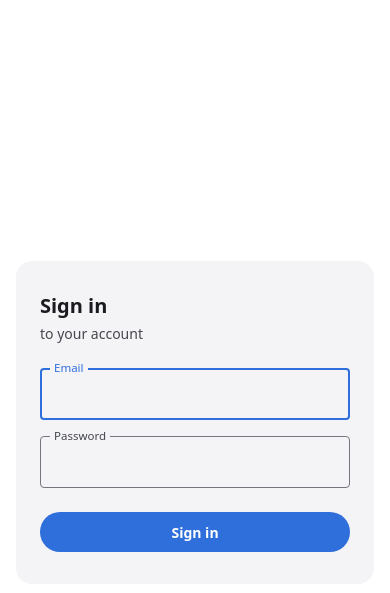
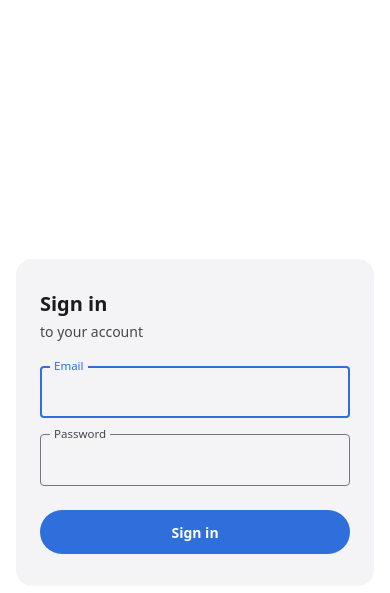
Before and after one commit to kananlanginhooper/OpenID-Connect-Python-Auth-for-private-sites, a Flask app: page /login in a window 390 px wide. Shown: the top 593 px of the page. Run offline with Flask 3, Linux system fonts and the light colour scheme; parts of the project's set-up code (start-up, migrations or seed data) failed here and were passed over; some libraries are stand-ins or nearby versions.

Commit message:
Sign-in pages on phones: 16px inputs, 44px buttons, dvh, safe areas
- Inputs at 16px so iOS doesn't zoom on focus.
- Buttons and site links are 44px tap targets.
- Full height uses 100dvh; padding keeps clear of notches.
- Long emails and site names wrap instead of widening the page.

Co-Authored-By: Claude Opus 5.5 <noreply@anthropic.com>

```diff
--- a/idp/idp/static/pages.css
+++ b/idp/idp/static/pages.css
@@ -2,13 +2,15 @@
 body {
   display: grid;
   place-items: center;
-  min-height: 100vh;
-  padding: var(--app-space-4);
+  min-height: 100dvh; /* the visible height, under a phone's browser bars */
+  padding: max(var(--app-space-4), env(safe-area-inset-top)) max(var(--app-space-4), env(safe-area-inset-right))
+    max(var(--app-space-4), env(safe-area-inset-bottom)) max(var(--app-space-4), env(safe-area-inset-left));
 }
 
 .card {
   width: 100%;
   max-width: 380px;
+  overflow-wrap: anywhere; /* long emails and site names wrap instead of widening the page */
   padding: var(--app-space-6) var(--app-space-5);
   background: var(--app-card);
   border-radius: var(--app-radius-l);
@@ -28,7 +30,7 @@ p.sub { margin: 0 0 var(--app-space-5); color: var(--app-muted); }
   background: transparent;
   color: var(--app-ink);
   font: var(--app-text-md);
-  font-size: 15px;
+  font-size: 16px; /* under 16px, iOS zooms the page on focus */
 }
 .field input:hover { border-color: var(--app-ink); }
 .field input:focus { outline: none; border: 2px solid var(--app-accent); padding: 0 calc(var(--app-space-4) - 1px); }
@@ -48,15 +50,15 @@ button,
 .btn {
   display: block;
   width: 100%;
-  height: 40px;
+  height: 44px; /* a full tap target */
   margin-top: var(--app-space-5);
   border: 0;
-  border-radius: 20px;
+  border-radius: 22px;
   background: var(--app-accent);
   color: var(--app-on-accent);
   font: var(--app-text-md);
   font-weight: 600;
-  line-height: 40px;
+  line-height: 44px;
   text-align: center;
   text-decoration: none;
   cursor: pointer;
@@ -67,4 +69,5 @@ button:focus-visible, .btn:focus-visible { outline: 2px solid var(--app-accent);
 .err { margin: var(--app-space-3) 0 0; color: var(--app-bad); font: var(--app-text-sm); }
 .muted { color: var(--app-muted); font: var(--app-text-sm); }
 ul { padding-left: 18px; }
+li a { display: inline-block; min-height: 44px; line-height: 44px; } /* site links are tap targets too */
 a { color: var(--app-accent); }
--- a/idp/idp/templates/base.html
+++ b/idp/idp/templates/base.html
@@ -2,7 +2,7 @@
 <html lang="en">
 <head>
   <meta charset="utf-8">
-  <meta name="viewport" content="width=device-width, initial-scale=1">
+  <meta name="viewport" content="width=device-width, initial-scale=1, viewport-fit=cover">
   <title>{% block title %}Sign in{% endblock %}</title>
   <link rel="stylesheet" href="{{ url_for('static', filename='theme.css') }}">
   <link rel="stylesheet" href="{{ url_for('static', filename='pages.css') }}">
```
